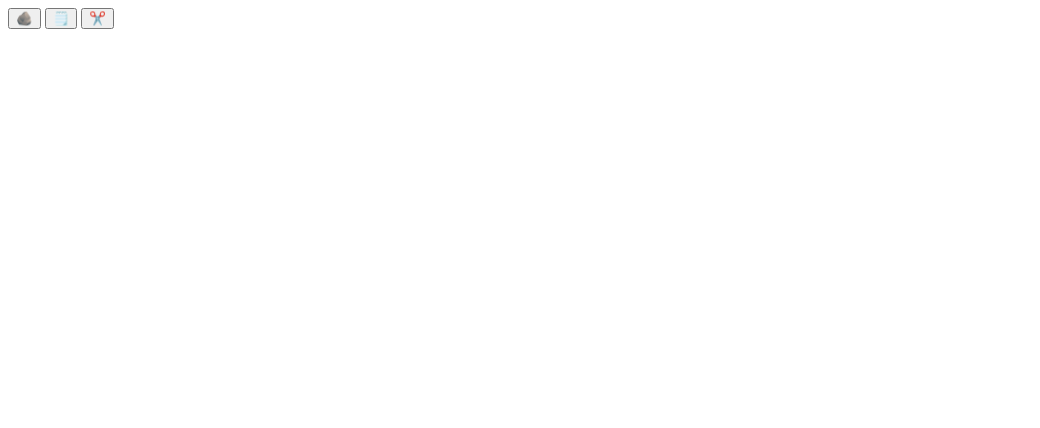
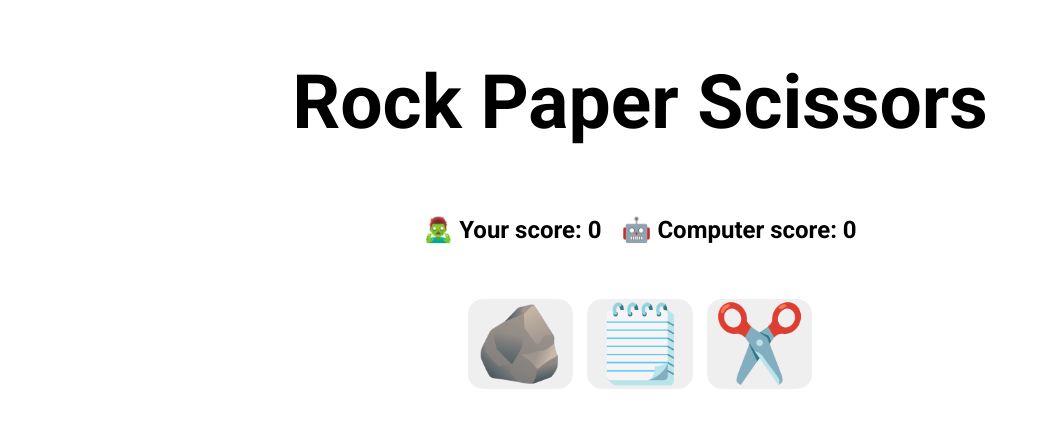
Before and after one commit to brayd3nmay/rock-paper-scissors, a plain HTML site: page index.html in a window 1280 px wide. Shown: the whole page, without its empty margins (0-1040 px from the left). Drawn offline with Linux system fonts and the light colour scheme.

Commit message:
Style the webpage

```diff
--- a/index.html
+++ b/index.html
@@ -5,10 +5,21 @@
     <meta name="viewport" content="width=device-width, initial-scale=1.0">
     <title>Rock Paper Scissors</title>
     <script src="javascript.js"></script>
+    <link rel="stylesheet" href="styles.css">
+    <link rel="preconnect" href="https://fonts.googleapis.com">
+    <link rel="preconnect" href="https://fonts.gstatic.com" crossorigin>
+    <link href="https://fonts.googleapis.com/css2?family=Poppins:ital,wght@0,100;0,200;0,300;0,400;0,500;0,600;0,700;0,800;0,900;1,100;1,200;1,300;1,400;1,500;1,600;1,700;1,800;1,900&family=Roboto:ital,wght@0,100..900;1,100..900&display=swap" rel="stylesheet">
 </head>
 <body>
-    <button>🪨</button>
-    <button>🗒️</button>
-    <button>✂️</button>
+    <h1>Rock Paper Scissors</h1>
+    <div id="scoreboard">
+        <h2>🧟‍♂️ Your score: 0</h2>
+        <h2>🤖 Computer score: 0</h2>
+    </div>
+    <div>
+        <button>🪨</button>
+        <button>🗒️</button>
+        <button>✂️</button>
+    </div>
 </body>
 </html>
--- /dev/null
+++ b/styles.css
@@ -0,0 +1,28 @@
+h1, h2 {
+    font-family: "Roboto";
+}
+
+h1 {
+    font-size: 75px;
+}
+
+body {
+    display: flex;
+    flex-direction: column;
+    align-items: center;
+}
+
+#scoreboard {
+    display: flex;
+    flex-direction: row;
+    align-items: center;
+    gap: 20px;
+    padding-bottom: 30px;
+}
+
+button {
+    font-size: 75px;
+    border: none;
+    margin: 5px;
+    border-radius: 15px;
+}
```
